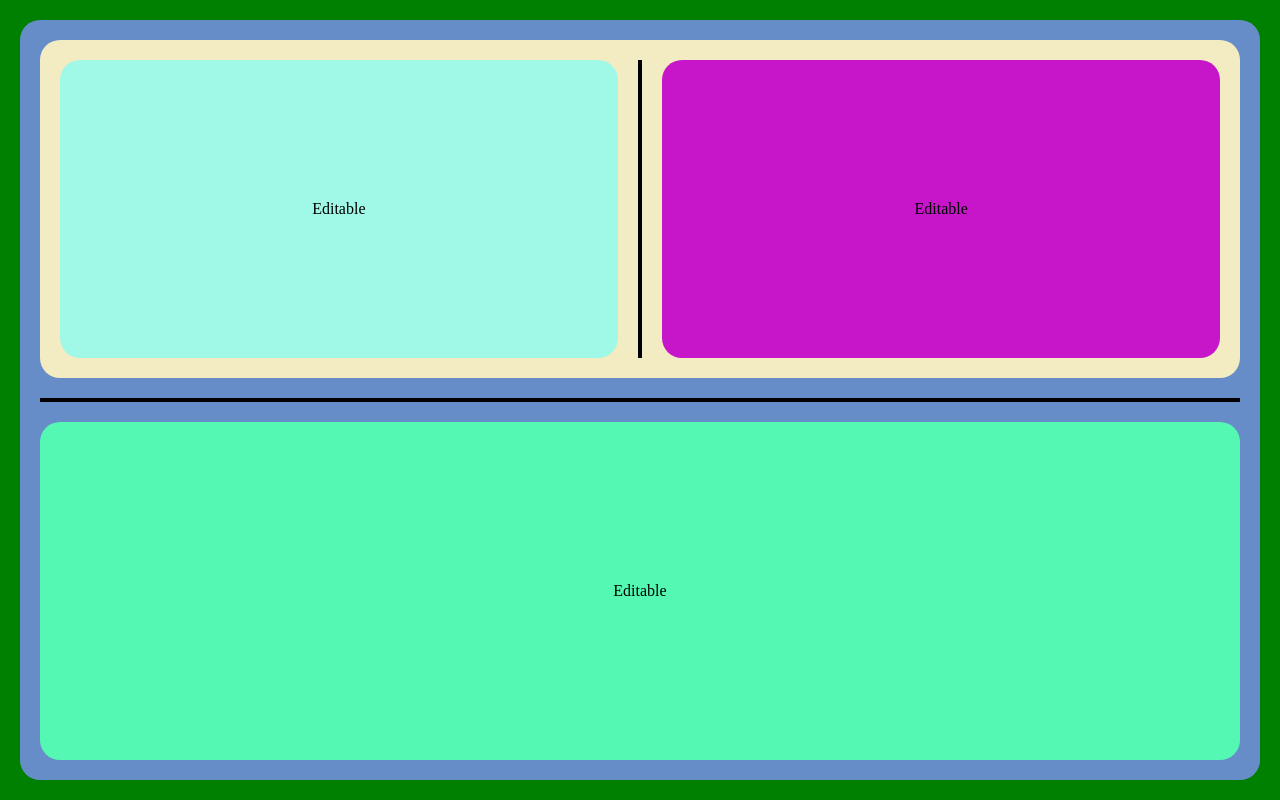
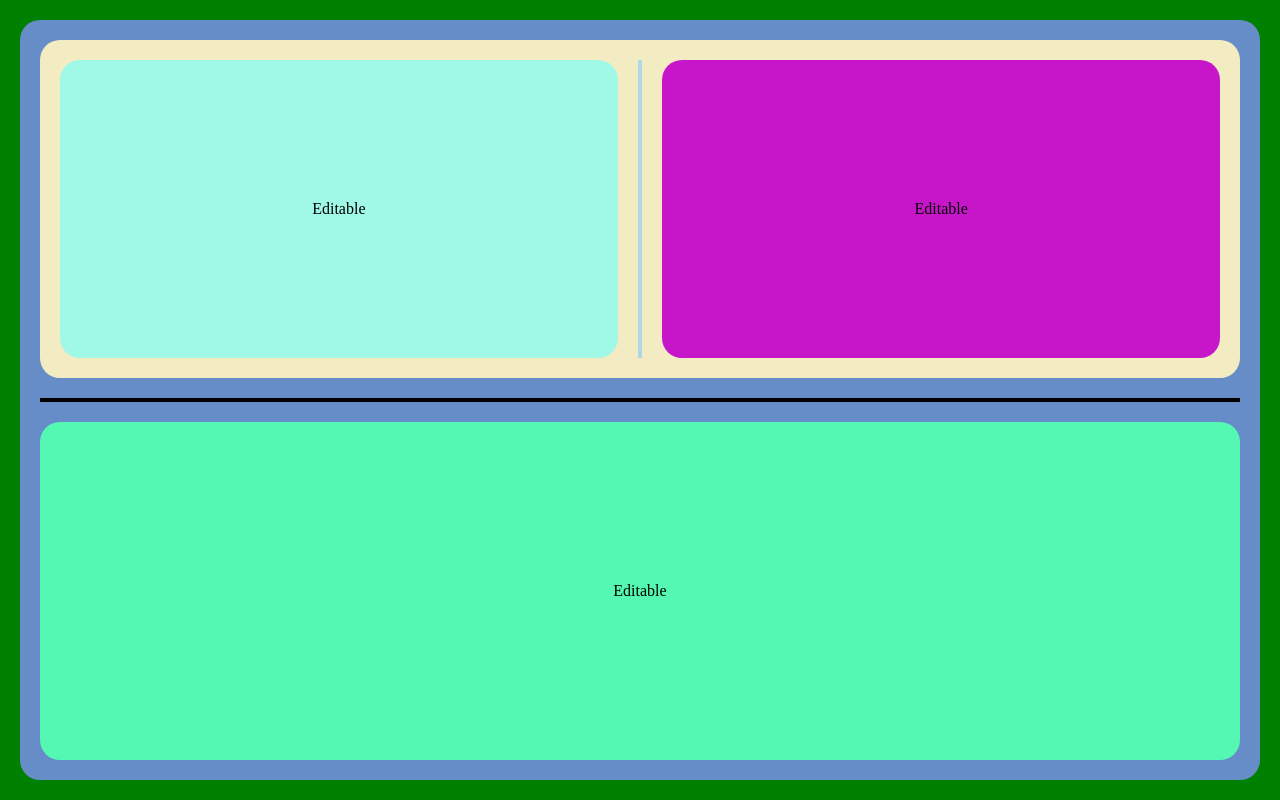
Before and after one commit to pactmd/sune, a Nuxt app: page / in a window 1280 px wide. In both pictures the pointer is over the element 640 px from the left and 208 px from the top of the page. Built offline with nearby package versions, Linux system fonts and the light colour scheme.

Commit message:
split hover effect

```diff
--- a/src/components/Tile.vue
+++ b/src/components/Tile.vue
@@ -40,12 +40,18 @@ function randomColor() {
 }
 
 .tile-split {
+    cursor: ew-resize;
     width: 10px;
     height: 100%;
     background-color: black;
 }
 
+.tile-split:hover {
+    background-color: lightblue;
+}
+
 .tile-split.column {
+    cursor: ns-resize;
     width: 100%;
     height: 10px;
 }
```
